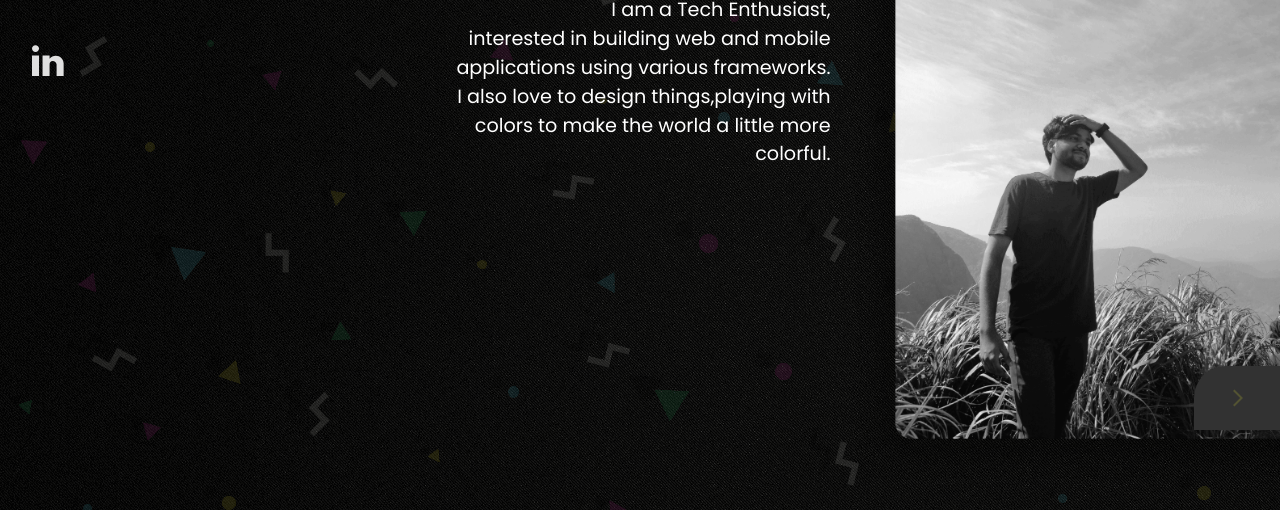
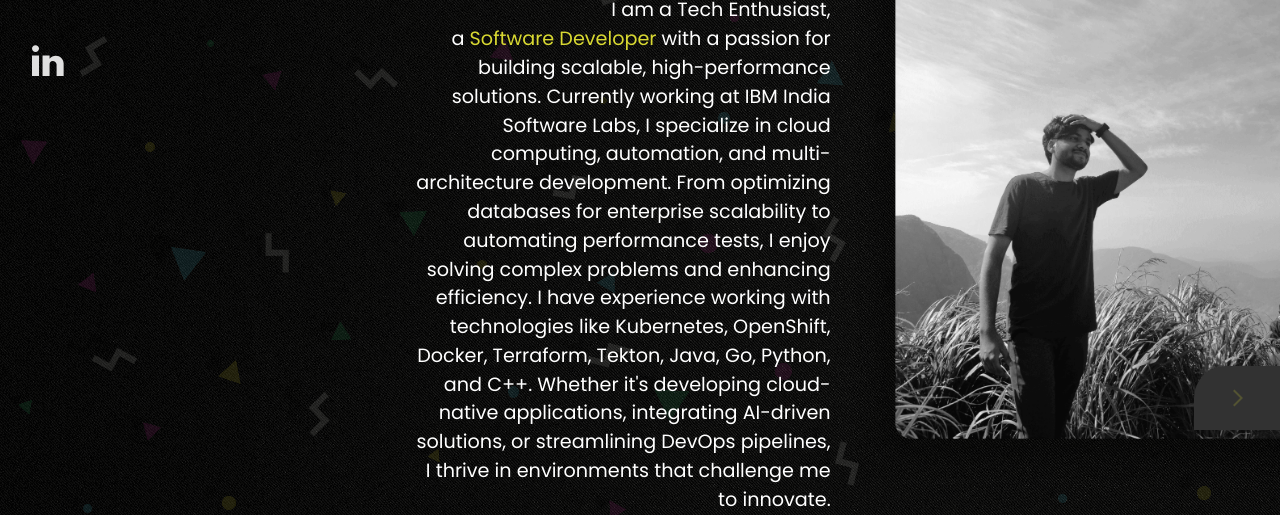
Before and after one commit to xidhu/xidhu.github.io, a plain HTML site: page index.html in a window 1280 px wide. Both pictures are taken after a click on the element "See More". Shown: the part 370-885 px from the top of the page. Drawn offline with nearby package versions, Linux system fonts and the light colour scheme; no server answers.

Commit message:
Update index.html

```diff
--- a/index.html
+++ b/index.html
@@ -154,8 +154,7 @@
                                         I'm <span class="yellow">Xidhu</span>
                                     </h1>
                                     <p class="my-desc ">
-                                        i’m a Web and App Developer<br>
-                                        also a Designer
+                                     Im a <span class="yellow">Software Developer</span> I thrive on solving complex problems. Explore my work to see how I bring ideas to life!
                                     </p>
                                 </div>
                                 <div class="btn-p see-more ripple-eff lnk">
@@ -195,8 +194,7 @@
                                         I'm <span class="yellow">Xidhu</span>
                                     </h1>
                                     <p class="text">
-                                        i’m a Web and App Developer<br>
-                                        also a Designer
+                                     Im a  <span class="yellow">Software Developer </span> <br> I thrive on solving complex problems.<br> Explore my work to see how I bring ideas to life!
                                     </p>
                                 </div>
                                 <div class="btn-p see-more ripple-eff">
@@ -220,9 +218,8 @@
                             <div class="col-md-7 abt-text">
                                 <h1 class="name">I’m <span class="yellow">Sidharth S</span></h1>
                                 <p class="text">People call me <span class="yellow">Xidhu</span>.<br>I am a Tech Enthusiast,<br>
-                                    interested in
-                                    building web and mobile applications using various frameworks.<br>I also love
-                                    to design things,playing with colors to make the world a little more colorful.
+                                 a <span class="yellow">Software Developer</span> with a passion for building scalable, high-performance solutions. Currently working at IBM India Software Labs, I specialize in cloud computing, automation, and multi-architecture development. From optimizing databases for enterprise scalability to automating performance tests, I enjoy solving complex problems and enhancing efficiency.
+                                 I have experience working with technologies like Kubernetes, OpenShift, Docker, Terraform, Tekton, Java, Go, Python, and C++. Whether it's developing cloud-native applications, integrating AI-driven solutions, or streamlining DevOps pipelines, I thrive in environments that challenge me to innovate.
                                 </div>
                             <div class="col-md-5 photo-con">
                                 <img src="./assets/png/my_photo.png" class="my-photo zoom" alt="" srcset="">
@@ -244,9 +241,8 @@
                             <div class="abt-text">
                                 <h1 class="name">I’m <span class="yellow">Sidharth S</span></h1>
                                 <p class="text">People call me <span class="yellow">Xidhu</span>.<br>I am a Tech Enthusiast,<br>
-                                    interested in
-                                    building web and mobile applications using various frameworks.<br>I also love
-                                    to design things,playing with colors to make the world a little more colorful.
+                                 a <span class="yellow">Software Developer</span> with a passion for building scalable, high-performance solutions. Currently working at IBM India Software Labs, I specialize in cloud computing, automation, and multi-architecture development. From optimizing databases for enterprise scalability to automating performance tests, I enjoy solving complex problems and enhancing efficiency.
+                                 I have experience working with technologies like Kubernetes, OpenShift, Docker, Terraform, Tekton, Java, Go, Python, and C++. Whether it's developing cloud-native applications, integrating AI-driven solutions, or streamlining DevOps pipelines, I thrive in environments that challenge me to innovate.
                                 </p>
                             </div>
 
```
